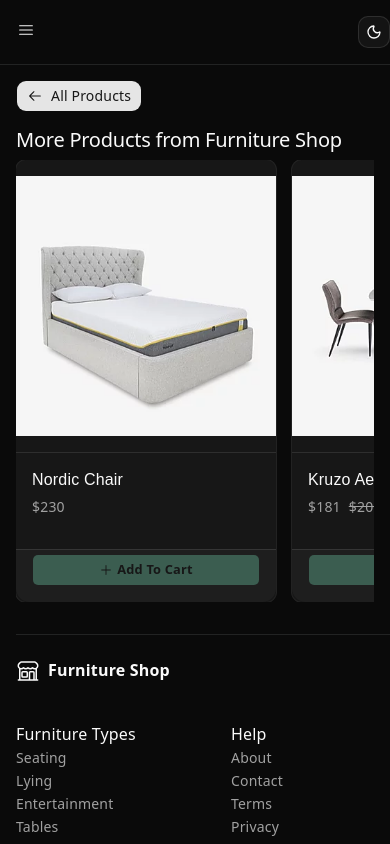
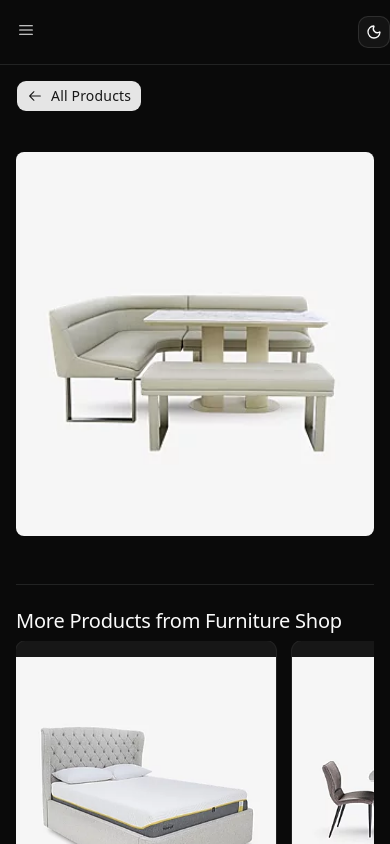
Before and after one commit to myatmonphyusin2022-spec/Furniture, a React (Vite) app in the folder Furniture/: page /products/uuid2 in a window 390 px wide. Shown: the top 844 px of the page. Built offline with nearby package versions, Linux system fonts and the light colour scheme.

Commit message:
Updated ProductDetail

```diff
--- /dev/null
+++ b/Furniture/src/components/ui/separator.tsx
@@ -0,0 +1,26 @@
+import * as React from "react"
+import { Separator as SeparatorPrimitive } from "radix-ui"
+
+import { cn } from "@/lib/utils"
+
+function Separator({
+  className,
+  orientation = "horizontal",
+  decorative = true,
+  ...props
+}: React.ComponentProps<typeof SeparatorPrimitive.Root>) {
+  return (
+    <SeparatorPrimitive.Root
+      data-slot="separator"
+      decorative={decorative}
+      orientation={orientation}
+      className={cn(
+        "shrink-0 bg-border data-horizontal:h-px data-horizontal:w-full data-vertical:w-px data-vertical:self-stretch",
+        className
+      )}
+      {...props}
+    />
+  )
+}
+
+export { Separator }
--- a/Furniture/src/pages/products/ProductDetail.tsx
+++ b/Furniture/src/pages/products/ProductDetail.tsx
@@ -4,26 +4,52 @@ import { Button } from "@/components/ui/button";
 import { ScrollArea, ScrollBar } from "@/components/ui/scroll-area";
 import { products } from "@/data/products";
 import { Link, useParams } from "react-router";
+import Autoplay from "embla-carousel-autoplay";
+import { Separator } from "@/components/ui/separator";
+import {
+  Carousel,
+  CarouselContent,
+  CarouselItem,
+} from "@/components/ui/carousel";
+import React from "react";
 
 function ProductDetail() {
   const { productId } = useParams();
-  const product = products.find(
-    (product) => product.id === productId
+  const product = products.find((product) => product.id === productId);
+  const plugin = React.useRef(
+    Autoplay({ delay: 3000, stopOnInteraction: true }),
   );
-
   return (
     <div className="container mx-auto p-4">
       <Button asChild className="mb-4">
-        <Link
-          to="/products"
-          className="flex items-center gap-2"
-        >
+        <Link to="/products" className="flex items-center gap-2">
           <Icons.arrowLeft className="h-4 w-4" />
           <span>All Products</span>
         </Link>
       </Button>
 
-      <section></section>
+      <section className="my-6 flex flex-col gap-8 md:flex-row md:gap-16">
+        <Carousel
+          plugins={[plugin.current]}
+          opts={{ loop: true }}
+          className="w-full md:w-1/2"
+        >
+          <CarouselContent>
+            {product?.images.map((image) => (
+              <CarouselItem key={image}>
+                <div className="relative h-96 w-full">
+                  <img
+                    src={image}
+                    alt={product.name}
+                    className="size-full rounded-md object-cover"
+                  ></img>
+                </div>
+              </CarouselItem>
+            ))}
+          </CarouselContent>
+        </Carousel>
+        <Separator className="mt-4 md:hidden" />
+      </section>
 
       <section className="space-y-6">
         <h2 className="line-clamp-1 text-2xl font-bold">
```
